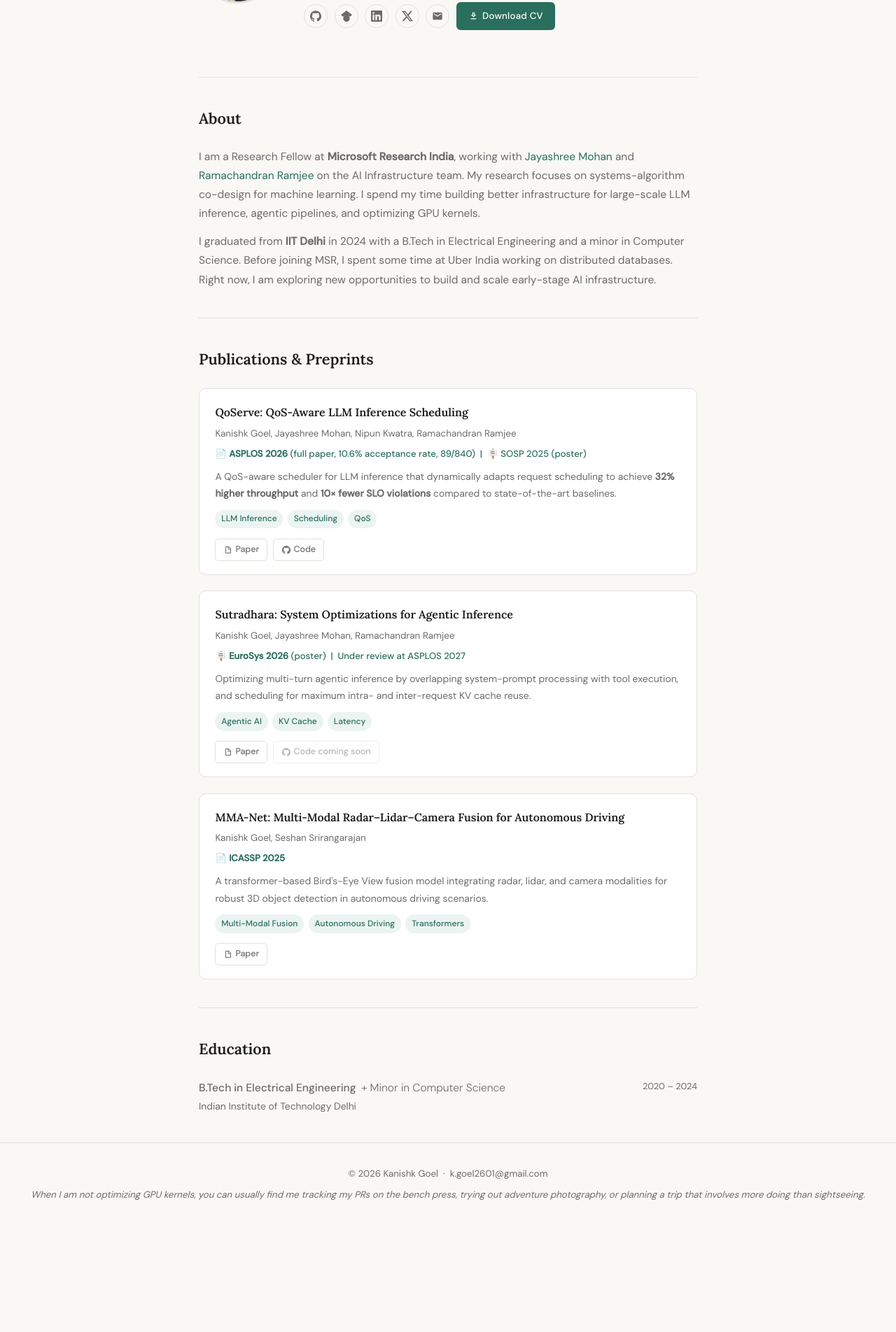
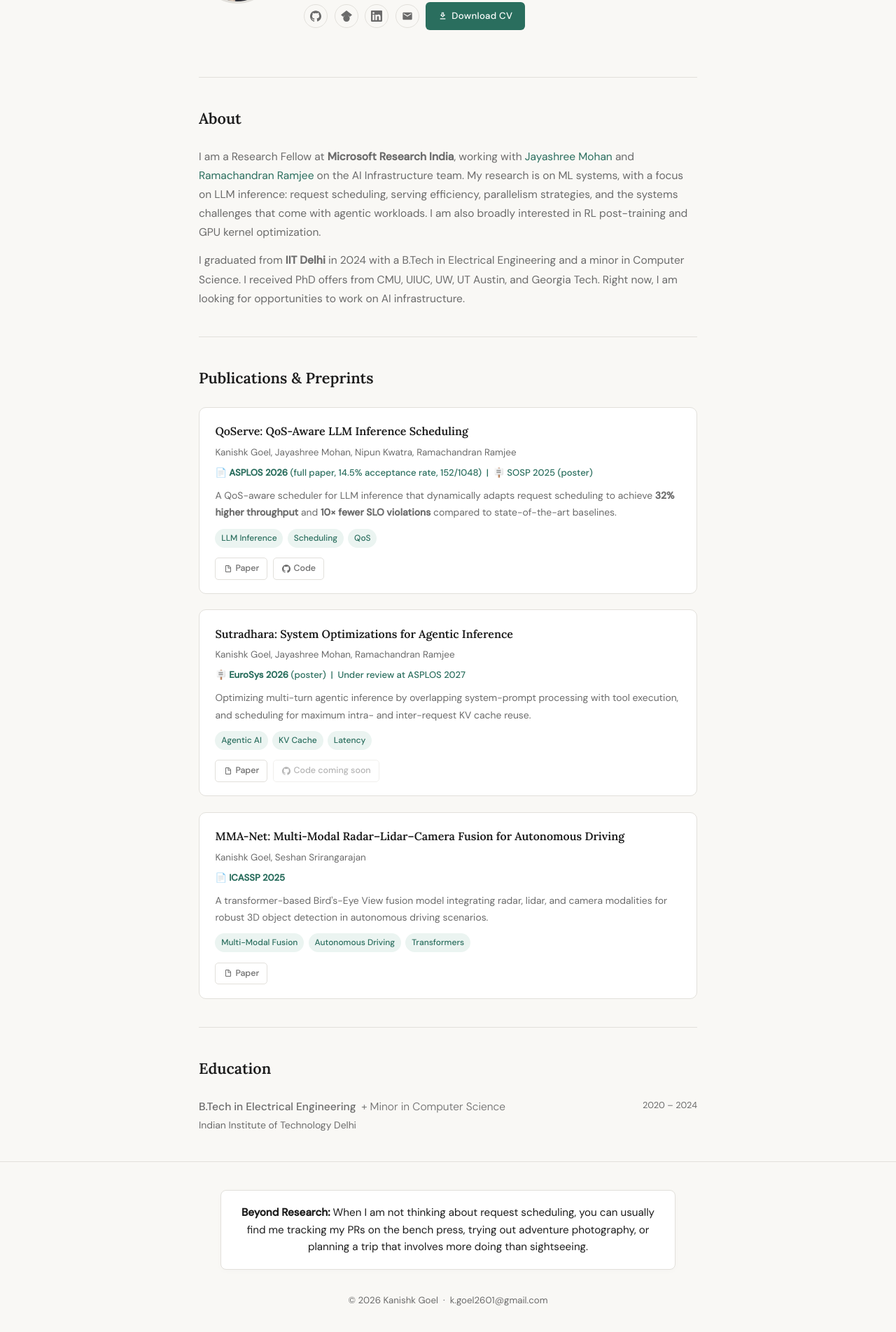
Before and after one commit to KanishkGoel00/kanishkgoel00.github.io, a plain HTML site: page index.html in a window 1280 px wide. Shown: the part 222-2126 px from the top of the page at 70% size. Before the commit the page ends 1973 px from the top, so only its background shows below. Drawn offline with Linux system fonts and the light colour scheme.

Commit message:
Add files via upload

```diff
--- a/index.html
+++ b/index.html
@@ -264,18 +264,27 @@
     /* ─── FOOTER ─────────────────────────────────────────────────── */
     footer {
       border-top: 1px solid var(--border);
-      padding: 2rem 0;
+      padding: 2.5rem 0;
       text-align: center;
     }
 
-    footer p {
+    .copyright {
       font-size: 0.83rem;
       color: var(--muted);
+      margin-top: 2rem;
     }
 
-    footer .fun-fact {
-      margin-top: 0.4rem;
-      font-style: italic;
+    .fun-fact {
+      font-size: 0.95rem;
+      color: var(--text);
+      background: var(--surface);
+      border: 1px solid var(--border);
+      border-radius: 8px;
+      padding: 1.2rem;
+      max-width: 650px;
+      margin: 0 auto;
+      line-height: 1.6;
+      box-shadow: 0 2px 10px rgba(0,0,0,0.02);
     }
 
     /* ─── FADE-IN ANIMATION ───────────────────────────────────────── */
@@ -323,27 +332,21 @@
           <p class="tagline">Researcher in ML Systems</p>
           <div class="social-row">
 
-            <a class="icon-link" href="https://github.com/kanishkgoel" target="_blank" rel="noopener" title="GitHub">
+            <a class="icon-link" href="https://github.com/KanishkGoel00" target="_blank" rel="noopener" title="GitHub">
               <svg viewBox="0 0 24 24" xmlns="http://www.w3.org/2000/svg">
                 <path d="M12 .297c-6.63 0-12 5.373-12 12 0 5.303 3.438 9.8 8.205 11.385.6.113.82-.258.82-.577v-2.234c-3.338.726-4.033-1.416-4.033-1.416-.546-1.387-1.333-1.756-1.333-1.756-1.089-.745.083-.729.083-.729 1.205.084 1.839 1.237 1.839 1.237 1.07 1.834 2.807 1.304 3.492.997.107-.775.418-1.305.762-1.604-2.665-.305-5.467-1.334-5.467-5.931 0-1.311.469-2.381 1.236-3.221-.124-.303-.535-1.524.117-3.176 0 0 1.008-.322 3.301 1.23A11.509 11.509 0 0112 5.803c1.02.005 2.047.138 3.006.404 2.291-1.552 3.297-1.23 3.297-1.23.653 1.653.242 2.874.118 3.176.77.84 1.235 1.911 1.235 3.221 0 4.609-2.807 5.624-5.479 5.921.43.372.823 1.102.823 2.222v3.293c0 .319.192.694.801.576C20.566 22.092 24 17.592 24 12.297c0-6.627-5.373-12-12-12"/>
               </svg>
             </a>
 
-            <a class="icon-link" href="https://scholar.google.com/citations?user=Kanishk+Goel" target="_blank" rel="noopener" title="Google Scholar">
+            <a class="icon-link" href="https://scholar.google.com/citations?user=YeJhjKAAAAAJ&hl=en" target="_blank" rel="noopener" title="Google Scholar">
               <svg viewBox="0 0 24 24" xmlns="http://www.w3.org/2000/svg">
                 <path d="M12 24a7 7 0 1 1 0-14 7 7 0 0 1 0 14zm0-24L0 9.5l4.838 3.94A8 8 0 0 1 12 10a8 8 0 0 1 7.162 3.44L24 9.5z"/>
               </svg>
             </a>
 
-            <a class="icon-link" href="https://www.linkedin.com/in/kanishk-goel/" target="_blank" rel="noopener" title="LinkedIn">
+            <a class="icon-link" href="https://www.linkedin.com/in/kanishk-goel-632b50124/" target="_blank" rel="noopener" title="LinkedIn">
               <svg viewBox="0 0 24 24" xmlns="http://www.w3.org/2000/svg">
                 <path d="M20.447 20.452h-3.554v-5.569c0-1.328-.027-3.037-1.852-3.037-1.853 0-2.136 1.445-2.136 2.939v5.667H9.351V9h3.414v1.561h.046c.477-.9 1.637-1.85 3.37-1.85 3.601 0 4.267 2.37 4.267 5.455v6.286zM5.337 7.433a2.062 2.062 0 0 1-2.063-2.065 2.064 2.064 0 1 1 2.063 2.065zm1.782 13.019H3.555V9h3.564v11.452zM22.225 0H1.771C.792 0 0 .774 0 1.729v20.542C0 23.227.792 24 1.771 24h20.451C23.2 24 24 23.227 24 22.271V1.729C24 .774 23.2 0 22.222 0h.003z"/>
-              </svg>
-            </a>
-
-            <a class="icon-link" href="https://x.com/KanishkG_26" target="_blank" rel="noopener" title="X / Twitter">
-              <svg viewBox="0 0 24 24" xmlns="http://www.w3.org/2000/svg">
-                <path d="M18.901 1.153h3.68l-8.04 9.19L24 22.846h-7.406l-5.8-7.584-6.638 7.584H.474l8.6-9.83L0 1.154h7.594l5.243 6.932ZM17.61 20.644h2.039L6.486 3.24H4.298Z"/>
               </svg>
             </a>
 
@@ -369,12 +372,14 @@
         <p>
           I am a Research Fellow at <strong>Microsoft Research India</strong>, working with
           <a href="https://scholar.google.com/citations?hl=en&user=5akTCHoAAAAJ&view_op=list_works&sortby=pubdate" target="_blank" rel="noopener">Jayashree Mohan</a> and <a href="https://scholar.google.com/citations?hl=en&user=0P35aLUAAAAJ&view_op=list_works&sortby=pubdate" target="_blank" rel="noopener">Ramachandran Ramjee</a> on the AI Infrastructure team.
-          My research focuses on systems-algorithm co-design for machine learning. I spend my time building better infrastructure for large-scale LLM inference, agentic pipelines, and optimizing GPU kernels.
+          My research is on ML systems, with a focus on LLM inference: request scheduling, serving efficiency,
+          parallelism strategies, and the systems challenges that come with agentic workloads.
+          I am also broadly interested in RL post-training and GPU kernel optimization.
         </p>
         <p>
           I graduated from <strong>IIT Delhi</strong> in 2024 with a B.Tech in Electrical Engineering and a minor
-          in Computer Science. Before joining MSR, I spent some time at Uber India working on distributed databases.
-          Right now, I am exploring new opportunities to build and scale early-stage AI infrastructure.
+          in Computer Science. I received PhD offers from CMU, UIUC, UW, UT Austin, and Georgia Tech.
+          Right now, I am looking for opportunities to work on AI infrastructure.
         </p>
       </div>
     </section>
@@ -387,7 +392,7 @@
           <p class="pub-title">QoServe: QoS-Aware LLM Inference Scheduling</p>
           <p class="pub-authors">Kanishk Goel, Jayashree Mohan, Nipun Kwatra, Ramachandran Ramjee</p>
           <p class="pub-venue">
-            📄 <strong>ASPLOS 2026</strong> (full paper, 10.6% acceptance rate, 89/840) &nbsp;|&nbsp;
+            📄 <strong>ASPLOS 2026</strong> (full paper, 14.5% acceptance rate, 152/1048) &nbsp;|&nbsp;
             🪧 SOSP 2025 (poster)
           </p>
           <p class="pub-desc">
@@ -474,11 +479,11 @@
       </div>
     </section>
 
-  </div><footer>
-    <p>© 2026 Kanishk Goel &nbsp;·&nbsp; k.goel2601@gmail.com</p>
-    <p class="fun-fact">
-      When I am not optimizing GPU kernels, you can usually find me tracking my PRs on the bench press, trying out adventure photography, or planning a trip that involves more doing than sightseeing.
-    </p>
+  </div><footer class="fade-in">
+    <div class="fun-fact">
+      <strong>Beyond Research:</strong> When I am not thinking about request scheduling, you can usually find me tracking my PRs on the bench press, trying out adventure photography, or planning a trip that involves more doing than sightseeing.
+    </div>
+    <p class="copyright">© 2026 Kanishk Goel &nbsp;·&nbsp; k.goel2601@gmail.com</p>
   </footer>
 
   <script>
```
Also changed, not shown: 1 other file.
